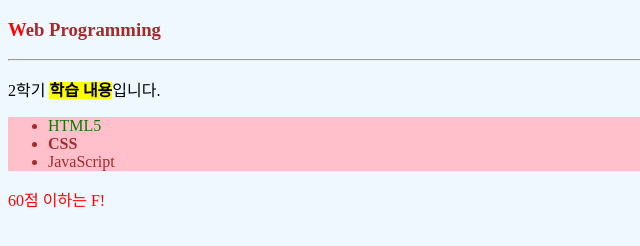
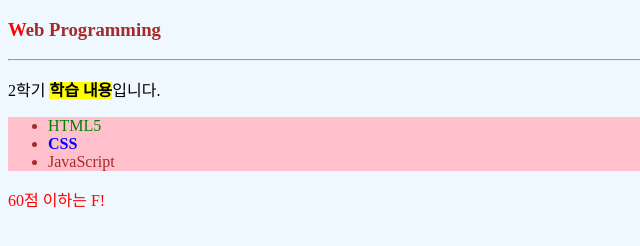
Before and after one commit to dooa369/tlatlavnfdl, a plain HTML site: page CSS/5월19일2교시.html in a window 1280 px wide. Shown: the full height of the page, 0-640 px from the left. Drawn offline with Linux system fonts and the light colour scheme.

Commit message:
5월19일 수업

```diff
--- a/CSS/5월19일2교시.html
+++ b/CSS/5월19일2교시.html
@@ -44,7 +44,7 @@
     <p>2학기 <strong>학습 내용</strong>입니다.</p>
     <ul id="ulpink">
         <li class="red" id="liyellow" >HTML5</span></li>
-        <li class="rend"><strong>CSS</strong></li>
+        <li class="red"><strong>CSS</strong></li>
         <li>JavaScript</li>
     </ul>
     <p class="pred">60점 이하는 F!</p>
```
Also changed, not shown: index.html (+1 -2 lines).
